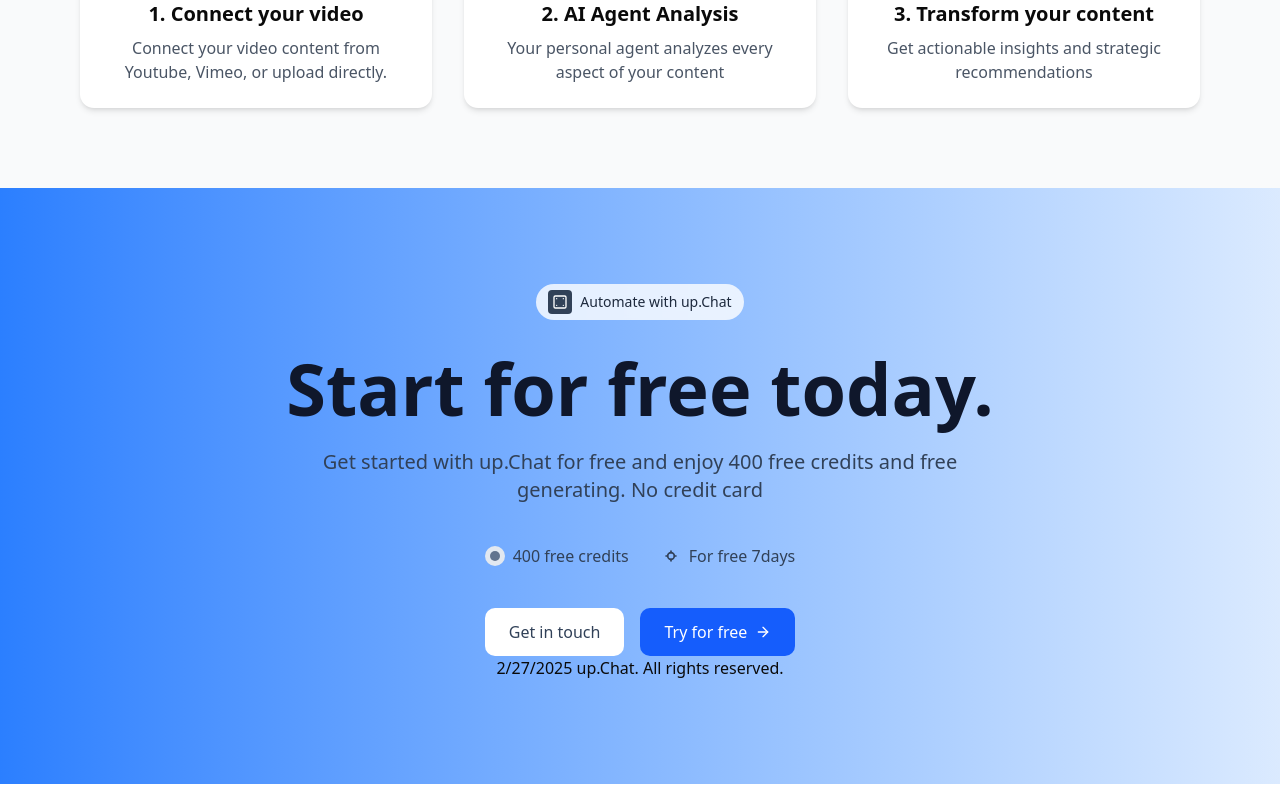
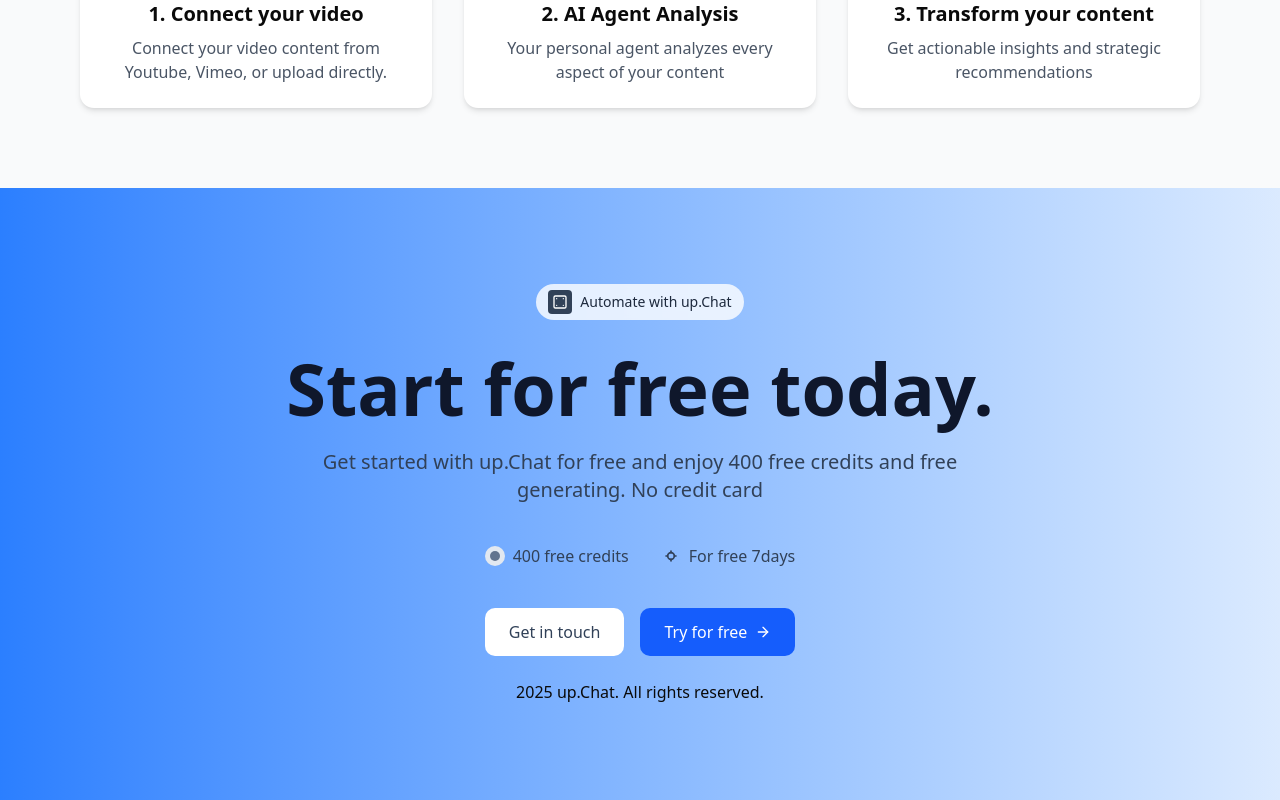
Before and after one commit to marksikaundi/up.Chat, a Next.js app: page / in a window 1280 px wide. Shown: the part 1517-2317 px from the top of the page. Built offline with nearby package versions, Linux system fonts and the light colour scheme; no server answers.

Commit message:
🗓️ Update footer text to display static year 2025 and adjust margin

```diff
--- a/components/FreeSection.tsx
+++ b/components/FreeSection.tsx
@@ -77,7 +77,7 @@
         </div>
       </div>
       <div>
-        <h3 className=" text-md font-sm text-center mb-2 ">   {new Date().toLocaleDateString()} up.Chat. All rights reserved.
+        <h3 className=" text-md font-sm text-center mt-6 ">2025 up.Chat. All rights reserved.
         </h3>
       </div>
     </div>
```
